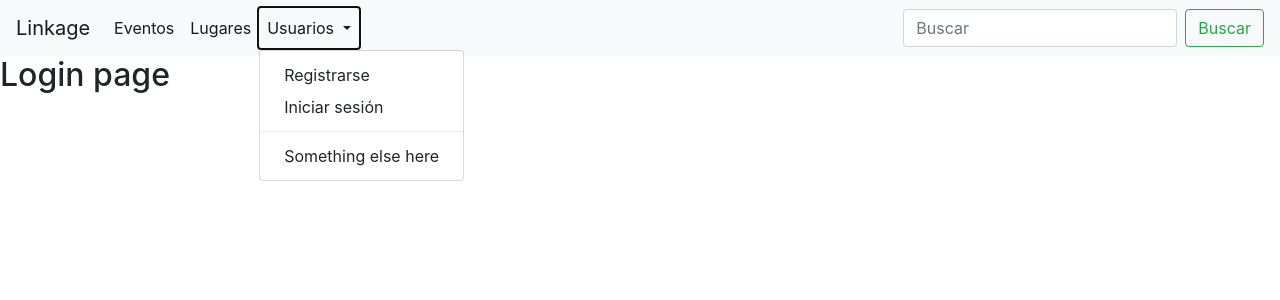
After one commit to josemhenao/linkage, a Django app: page /login in a window 1280 px wide, after a click on "Usuarios". The commit adds this page. Shown: the top 300 px of the page. Run offline with Django 3.2, Linux system fonts and the light colour scheme; some libraries are stand-ins or nearby versions.

Commit message:
Rutas a register y login funcionales; requirements actualizado

```diff
--- a/linkage/settings.py
+++ b/linkage/settings.py
@@ -39,7 +39,6 @@ INSTALLED_APPS = [
     'django.contrib.sessions',
     'django.contrib.messages',
     'django.contrib.staticfiles',
-    'django_admin_bootstrapped',
 
 ]
 
--- a/main/templates/base.html
+++ b/main/templates/base.html
@@ -10,17 +10,13 @@
 
 	<title>{% block title %}Linkage{% endblock title %}</title>
 
-	<!-- {% load static from staticfiles %}
+	<script src="https://code.jquery.com/jquery-3.2.1.slim.min.js" integrity="sha384-KJ3o2DKtIkvYIK3UENzmM7KCkRr/rE9/Qpg6aAZGJwFDMVNA/GpGFF93hXpG5KkN" crossorigin="anonymous"></script>
+	<script src="https://cdnjs.cloudflare.com/ajax/libs/popper.js/1.12.9/umd/popper.min.js" integrity="sha384-ApNbgh9B+Y1QKtv3Rn7W3mgPxhU9K/ScQsAP7hUibX39j7fakFPskvXusvfa0b4Q" crossorigin="anonymous"></script>
 
-	<script src="https://code.jquery.com/jquery-3.2.1.slim.min.js" integrity="sha384-KJ3o2DKtIkvYIK3UENzmM7KCkRr/rE9/Qpg6aAZGJwFDMVNA/GpGFF93hXpG5KkN"
-	crossorigin="anonymous"></script>
-   <script src="https://cdnjs.cloudflare.com/ajax/libs/popper.js/1.12.9/umd/popper.min.js" integrity="sha384-ApNbgh9B+Y1QKtv3Rn7W3mgPxhU9K/ScQsAP7hUibX39j7fakFPskvXusvfa0b4Q"
-	crossorigin="anonymous"></script>
+	<link rel="stylesheet" href="https://maxcdn.bootstrapcdn.com/bootstrap/4.0.0/css/bootstrap.min.css" integrity="sha384-Gn5384xqQ1aoWXA+058RXPxPg6fy4IWvTNh0E263XmFcJlSAwiGgFAW/dAiS6JXm" crossorigin="anonymous">
+<script src="https://maxcdn.bootstrapcdn.com/bootstrap/4.0.0/js/bootstrap.min.js" integrity="sha384-JZR6Spejh4U02d8jOt6vLEHfe/JQGiRRSQQxSfFWpi1MquVdAyjUar5+76PVCmYl" crossorigin="anonymous"></script>
 
-	{% block styles %}
-	<link rel="stylesheet" href="{% static '/css/bootstrap.min.css' %}" crossorigin="anonymous">
-	<script src="{% static '/js/bootstrap.min.js' %}" integrity="sha384-JZR6Spejh4U02d8jOt6vLEHfe/JQGiRRSQQxSfFWpi1MquVdAyjUar5+76PVCmYl" crossorigin="anonymous"></script>
-	{% endblock styles %} -->
+
 </head>
 
 <body>
@@ -43,11 +39,11 @@
 			</li>
 			<li class="nav-item dropdown">
 			  <a class="nav-link dropdown-toggle" href="#" id="navbarDropdown" role="button" data-toggle="dropdown" aria-haspopup="true" aria-expanded="false">
-				Contacto
+				Usuarios
 			  </a>
 			  <div class="dropdown-menu" aria-labelledby="navbarDropdown">
-				<a class="dropdown-item" href="">Registrar Lugar</a>
-				<a class="dropdown-item" href="">Contactar a Linkage</a>
+				<a class="dropdown-item" href="{% url 'register' %}">Registrarse</a>
+				<a class="dropdown-item" href="{% url 'login' %}">Iniciar sesión</a>
 				<div class="dropdown-divider"></div>
 				<a class="dropdown-item" href="">Something else here</a>
 			  </div>
--- a/requirements.txt
+++ b/requirements.txt
@@ -1,3 +1,6 @@
+cymysql==0.9.10
 Django==2.0.6
-mysqlclient==1.3.9
+django-cymysql==2.0.0
+Pillow==5.1.0
+PyMySQL==0.8.1
 pytz==2018.4
--- /dev/null
+++ b/usuarios/templates/login.html
@@ -0,0 +1,5 @@
+{% extends "base.html" %}
+
+{% block content %}
+    <h2>Login page</h2>
+{% endblock content %}
--- a/usuarios/urls.py
+++ b/usuarios/urls.py
@@ -1,7 +1,8 @@
 from django.urls import path
 
-from . import views
+from .views import RegisterView, LoginView
 
 urlpatterns = [
-    path('registrar', views.registrar, name='registrar'),
+    path('register', RegisterView.as_view(), name='register'),
+    path('login', LoginView.as_view(), name='login'),
 ]
--- a/usuarios/views.py
+++ b/usuarios/views.py
@@ -1,5 +1,8 @@
 from django.shortcuts import render
+from django.views.generic import TemplateView
 
+class RegisterView(TemplateView):
+    template_name = 'register.html'
 
-def registrar(request):
-    return render(request,'register.html')
+class LoginView(TemplateView):
+    template_name = 'login.html'
```
